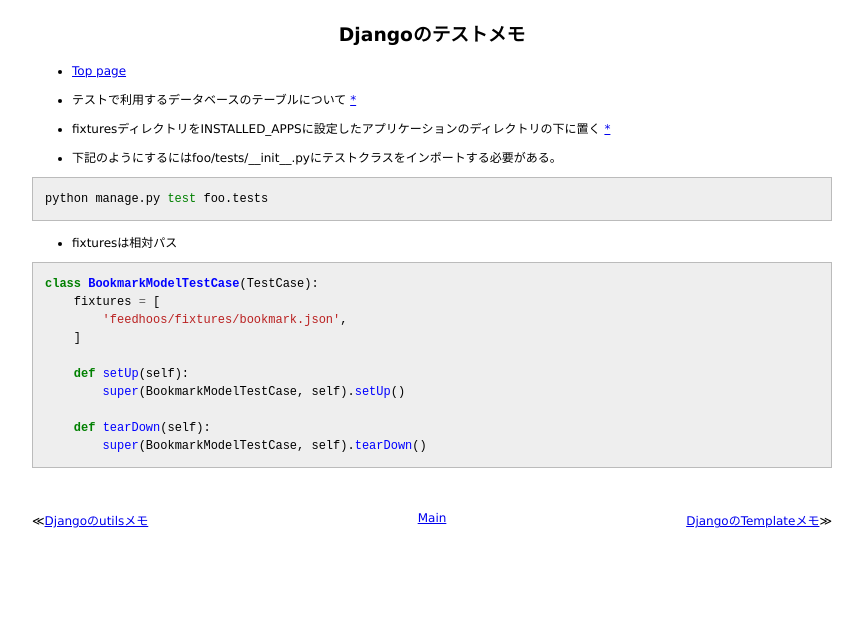
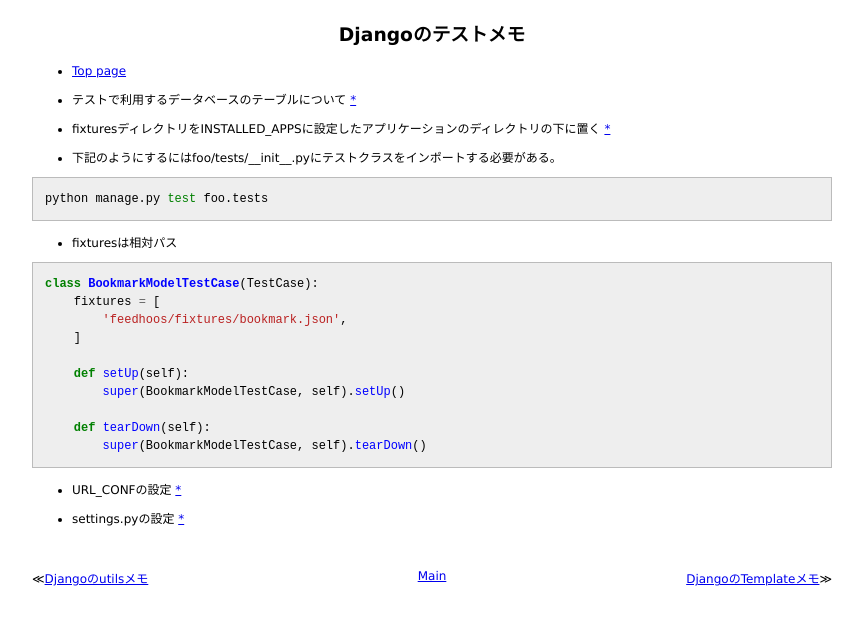
Before and after one commit to 38elements/38elements.github.com, a Jekyll site: the page built from _posts/2014-12-16-django-test.md, in a window 1280 px wide. Shown: the top 625 px of the page, without its empty margins (208-1071 px from the left). Built offline with Jekyll 4.4.1, drawn with Linux system fonts in a browser that asks for light colours; Markdown is read by kramdown in place of the engine named in the settings.

Commit message:
Update 2014-12-16-django-test.md

```diff
--- a/_posts/2014-12-16-django-test.md
+++ b/_posts/2014-12-16-django-test.md
@@ -26,3 +26,7 @@ class BookmarkModelTestCase(TestCase):
     def tearDown(self):
         super(BookmarkModelTestCase, self).tearDown()
 {% endhighlight %}
+
+* URL_CONFの設定 [*](https://docs.djangoproject.com/en/stable/topics/testing/tools/#urlconf-configuration)
+
+* settings.pyの設定 [*](https://docs.djangoproject.com/en/stable/topics/testing/tools/#overriding-settings)
```
